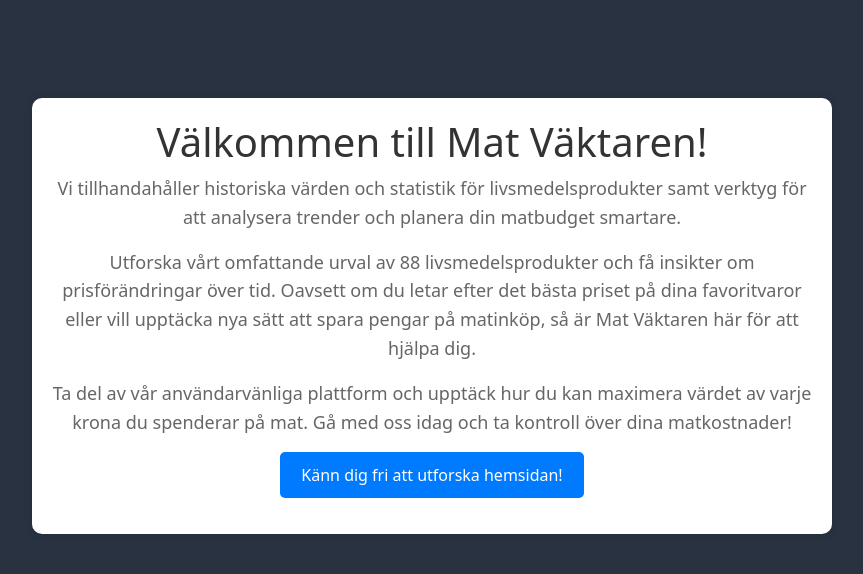
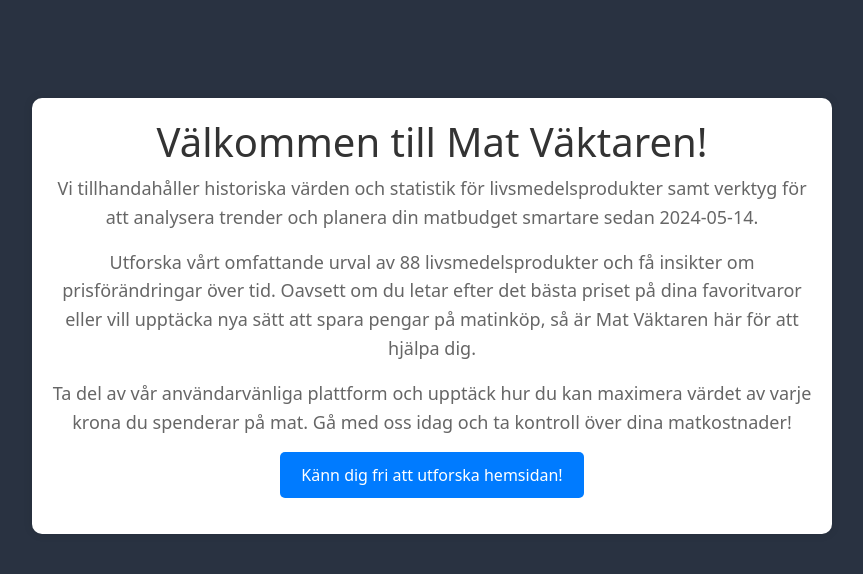
Before and after one commit to jakobholger/MatVaktaren, a Python web app: template src/templates/index.html in a window 1280 px wide. Shown: the part 74-648 px from the top of the page, without its empty margins (208-1071 px from the left). Run offline with Jinja, Linux system fonts and the light colour scheme; the template is opened without the code that fills it, so the values that code supplies are empty; some libraries are stand-ins or nearby versions.

Commit message:
Minor change in indexroute

```diff
--- a/src/templates/index.html
+++ b/src/templates/index.html
@@ -7,7 +7,7 @@
 {% block main %}
 <div class="container">
     <h1 style="color:#333; text-align: center;">Välkommen till Mat Väktaren!</h1>
-    <p>Vi tillhandahåller historiska värden och statistik för livsmedelsprodukter samt verktyg för att analysera trender och planera din matbudget smartare.</p>
+    <p>Vi tillhandahåller historiska värden och statistik för livsmedelsprodukter samt verktyg för att analysera trender och planera din matbudget smartare sedan 2024-05-14.</p>
     <p>Utforska vårt omfattande urval av 88 livsmedelsprodukter och få insikter om prisförändringar över tid. Oavsett om du letar efter det bästa priset på dina favoritvaror eller vill upptäcka nya sätt att spara pengar på matinköp, så är Mat Väktaren här för att hjälpa dig.</p>
     <p>Ta del av vår användarvänliga plattform och upptäck hur du kan maximera värdet av varje krona du spenderar på mat. Gå med oss idag och ta kontroll över dina matkostnader!</p>
     <p><a href="/products" class="btn">Känn dig fri att utforska hemsidan!</a></p>
```
